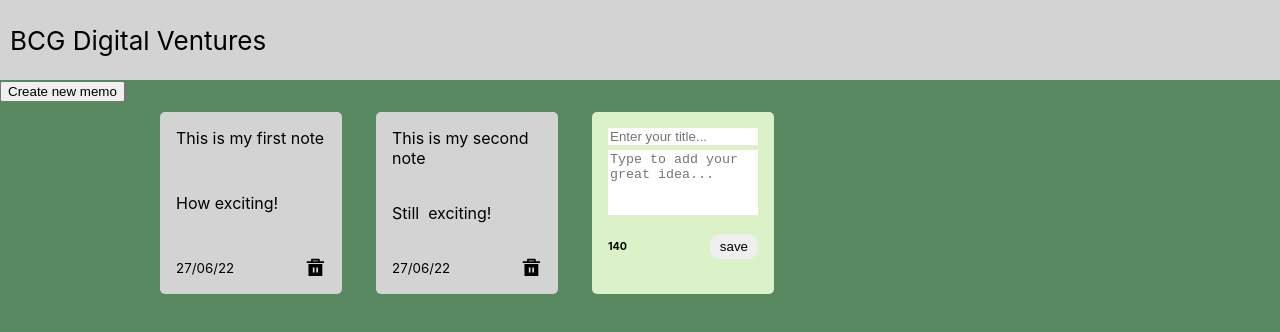
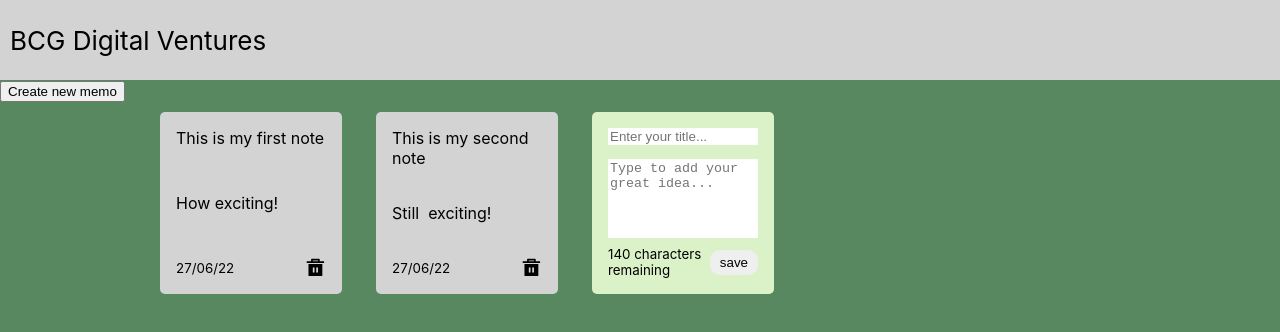
Before and after one commit to KamCoder5/memo-board, a React (Create React App) app: page / in a window 1280 px wide. Shown: the top 332 px of the page. Built offline with nearby package versions, Linux system fonts and the light colour scheme.

Commit message:
Added delete functionality

```diff
--- a/src/App.js
+++ b/src/App.js
@@ -1,4 +1,4 @@
-import { useState } from "react";
+import { memo, useState } from "react";
 import { v4 as uuidv4 } from "uuid";
 import "./App.css";
 import MemoBoard from "./components/MemoBoard";
@@ -21,8 +21,6 @@
   ]);
 
   function handleAddNewMemoToBoard(newMemoInput) {
-    console.log("test");
-    console.log(newMemoInput);
     const creation_date = new Date();
     const newMemo = {
       id: uuidv4(),
@@ -34,6 +32,10 @@
     setNewMemo(newMemos);
   }
 
+  function handleDeleteNote(id) {
+    const updatedMemoList = memos.filter((memo) => memo.id !== id);
+    setNewMemo(updatedMemoList);
+  }
   return (
     <div>
       <Header />
@@ -42,6 +44,7 @@
         <MemoBoard
           memos={memos}
           handleAddNewMemoToBoard={handleAddNewMemoToBoard}
+          handleDeleteNote={handleDeleteNote}
         />
       </div>
     </div>
--- a/src/components/Memo.js
+++ b/src/components/Memo.js
@@ -6,7 +6,13 @@
       <div className="memo-body">{props.body}</div>
       <div className="memo-footer">
         <small>{props.creation_date}</small>
-        <RiDeleteBin5Fill className="delete-icon" size="1.3em" />
+        <RiDeleteBin5Fill
+          onClick={() => {
+            props.handleDeleteNote(props.id);
+          }}
+          className="delete-icon"
+          size="1.3em"
+        />
       </div>
     </div>
   );
--- a/src/components/MemoBoard.js
+++ b/src/components/MemoBoard.js
@@ -10,6 +10,7 @@
           title={memo.title}
           body={memo.body}
           creation_date={memo.creation_date}
+          handleDeleteNote={props.handleDeleteNote}
         />
       ))}
       <NewMemo handleAddNewMemoToBoard={props.handleAddNewMemoToBoard} />
--- a/src/components/NewMemo.js
+++ b/src/components/NewMemo.js
@@ -11,12 +11,11 @@
     const input = event.target.value;
     setInputCharacterCount(input.length);
 
-    if (characterLimit - input.length >= 0) {
+    if (characterLimit - input.length > 0) {
       setNewMemoInput({
         ...newMemoInput,
         [event.target.name]: input,
       });
-    } else {
     }
   }
 
@@ -47,7 +46,9 @@
         onChange={handleNewMemoInput}
       ></textarea>
       <div className="memo-footer">
-        <h6>{characterLimit - inputCharacterCount}</h6>
+        <small>
+          {characterLimit - inputCharacterCount} characters remaining
+        </small>
         <button className="save" onClick={handleSaveClick}>
           save
         </button>
```
